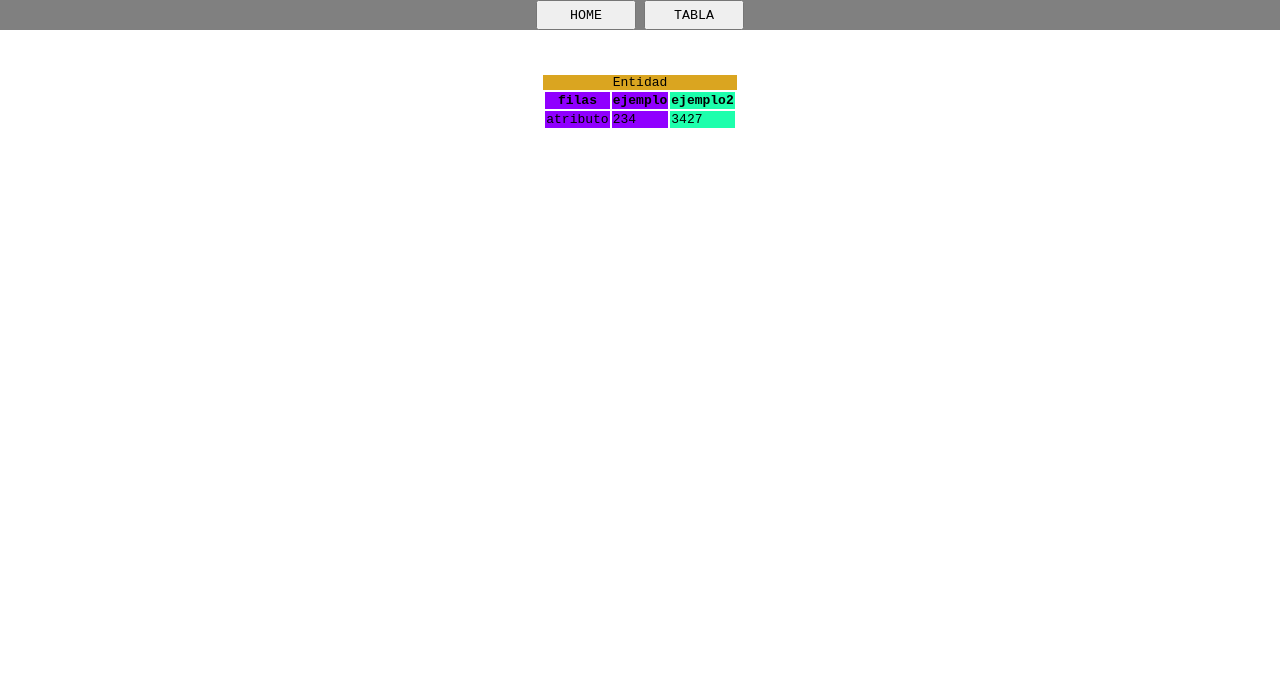
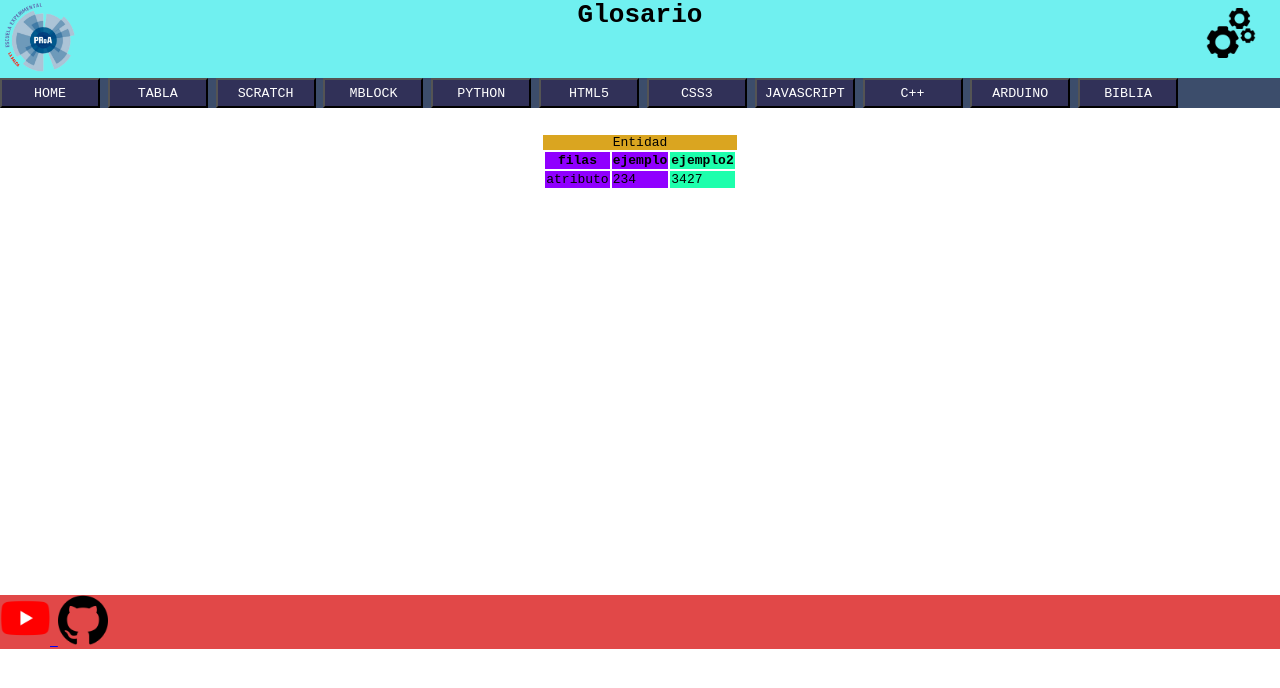
Before and after one commit to jordiralde/Git_Jord-n, a plain HTML site: page HTML, CSS, JS/tabla.html in a window 1280 px wide. Drawn offline with Linux system fonts and the light colour scheme.

Commit message:
Header, Main and Footer

```diff
--- a/HTML, CSS, JS/style/style.css
+++ b/HTML, CSS, JS/style/style.css
@@ -14,6 +14,7 @@ body    {
 # para ID
 . para Clases
 */
+
 caption {   /* Columna de tabla */
     background-color: goldenrod;
 }
@@ -21,57 +22,74 @@ caption {   /* Columna de tabla */
     text-align: center;
 }
 
+
                     /* Header */
+
+
 header  {
     position: fixed;    /* fija la posicion de la cabecera */
     width: 100%;
-    background-color: rgb(112, 240, 240);
+    height: 140px;
 }
     #divcabecera    {
+        background-color: rgb(112, 240, 240);
+        background-size: contain;
         position: relative;
-    height: 75px;
+        top: -17px;
+        height: 80px;
+    }
+        #logo   {
+            position: relative;
+            top: -45px;
+            left: 5px;
+            width: 70px;
+            height: 70px;
         }
 
     .nav    {
-    text-align: center;
-    background-color: gray;
+        position: relative;
+        bottom: 75px;
+        background-color: rgb(60, 77, 107);
     }
 
         .boton  {
             width: 100px;
             height: 30px;
-}
-
-#logo   {
-    position: relative;
-    top: -50px;
-    width: 70px;
-    height: 70px;
+            background-color: rgb(49, 49, 88);
+            color: white;
 }
 
 #configuracion  {
     position: relative;
-    left: 1050px;
+    left: 1200px;
     bottom: 50px;
-    width: 70px;
-    height: 70px;
+    width: 50px;
+    height: 50px;
 }
     .bconfiguracion {
+        position: relative;
+        bottom: 40px;
         background-color: transparent;
         border: none;
         outline: none;
+        text-align: right;
+}
 
 
-}
                     /* main */
+
+
 #idea   {
     width: 50%;
     height: 50%;
 }
 
+
                     /* footer */
+
+
 footer  {
-    background-color: rgb(112, 240, 240);
+    background-color: rgb(225, 72, 72);
 }
 #logoyoutube    {
     width: 50px;
--- a/HTML, CSS, JS/tabla.html
+++ b/HTML, CSS, JS/tabla.html
@@ -1,24 +1,36 @@
 <!DOCTYPE html>
 <html lang="es">
 <head>
-    <meta charset="UTF-8">
-    <meta http-equiv="X-UA-Compatible" content="IE=edge">
-    <meta name="viewport" content="width=device-width, initial-scale=1.0">
     <title> TABLE </title>
     <link rel="stylesheet" href="style/style.css">
+    <script src="script/script.js"></script>
 </head>
 <body>
     <header>
+        <div id="divcabecera">
+        <h1 class="center"> Glosario </h1>
+        <img src="img/logo ProA.png" alt="logoproa" id="logo">
+        </div>
+        <button class="bconfiguracion"><a href="https://typetest.io/" target="_blank"> <img src="img/Engranajes Configuracion.png" alt="Configuracion" id="configuracion"> </a></button>
+
         <nav class="nav">
             <a href="index.html"><button class="boton"> HOME </button></a>
             <a href="tabla.html"><button class="boton"> TABLA </button></a>
+            <a href="index.html"><button class="boton"> SCRATCH </button></a>
+            <a href="index.html"><button class="boton"> MBLOCK </button></a>
+            <a href="index.html"><button class="boton"> PYTHON </button></a>
+            <a href="index.html"><button class="boton"> HTML5 </button></a>
+            <a href="index.html"><button class="boton"> CSS3 </button></a>
+            <a href="index.html"><button class="boton"> JAVASCRIPT </button></a>
+            <a href="index.html"><button class="boton"> C++ </button></a>
+            <a href="index.html"><button class="boton"> ARDUINO </button></a>
+            <a href="index.html"><button class="boton"> BIBLIA </button></a>
         </nav>
+
     </header>
-    <br>
-    <br>
-    <br>
-    <br>
-    <br>
+
+    <main>
+    <br><br><br><br><br><br><br><br><br>
     <center>
         <table>
             <colgroup>
@@ -37,5 +49,12 @@
             </tr>
         </table>
     </center>
+    <br><br><br><br><br><br><br><br><br><br><br><br><br><br><br><br><br><br><br><br><br><br><br><br><br><br><br>
+    </main>
+
+    <footer>
+        <a href="https://www.youtube.com/" target="_blank"> <img src="img/logo youtube.png" alt="logo youtube" id="logoyoutube"> </a>
+        <a href="https://github.com/jordiralde" target="_blank"> <img src="img/GitHub Logo.png" alt="GitHub Jord-n" id="logogithub"></a>
+    </footer>
 </body>
 </html>
```
Also changed, not shown: HTML, CSS, JS/index.html (+7 -79 lines), HTML, CSS, JS/img/Idea.png. Lines whose indentation alone changed are shown as unchanged.
